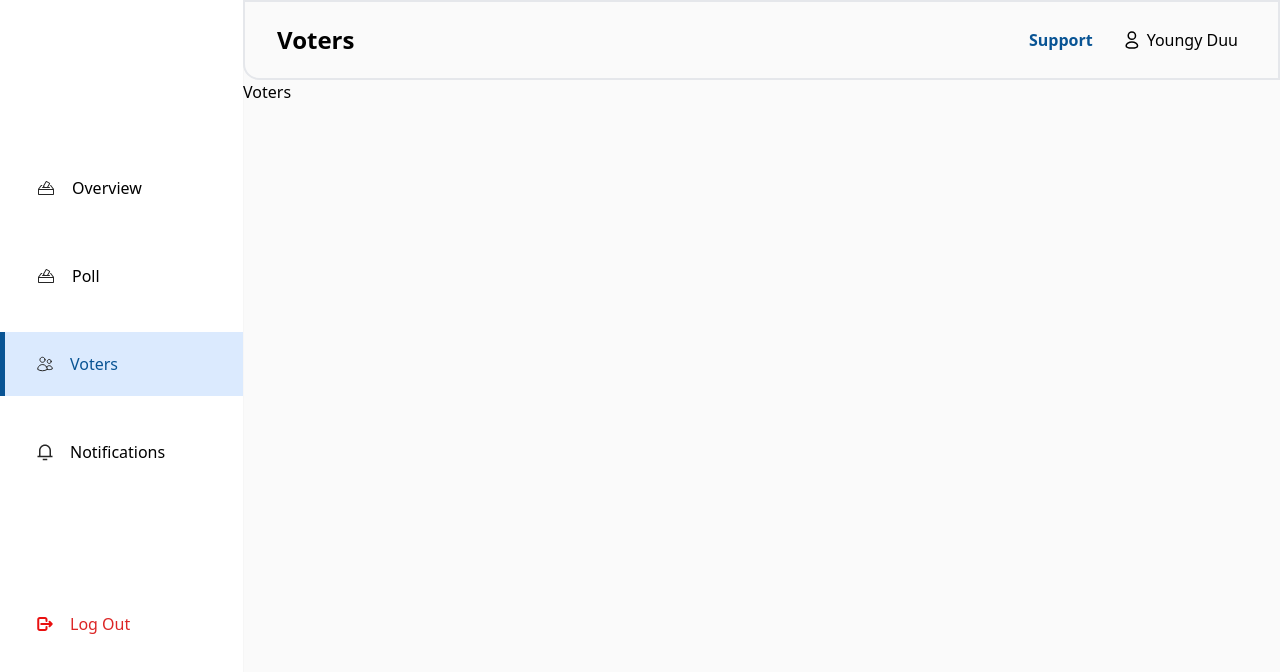
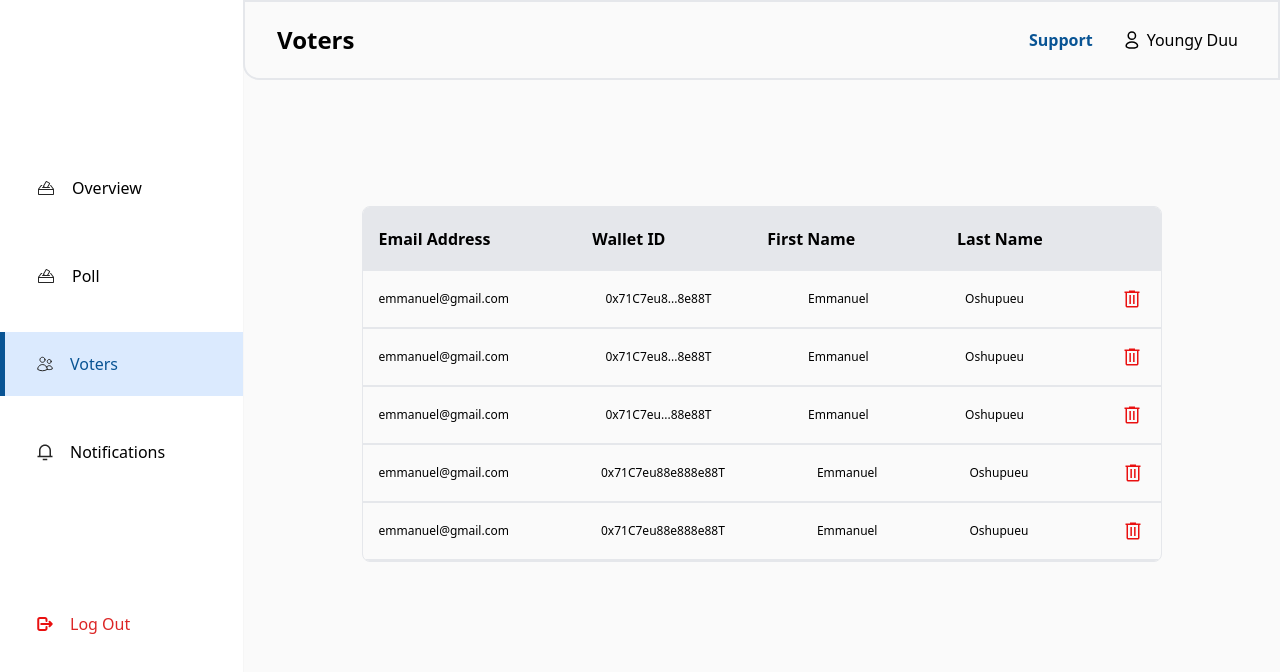
Before and after one commit to theblackjessy/Doravet, a Next.js app: page /dashboard/voters in a window 1280 px wide. Shown: the top 672 px of the page. Built offline with nearby package versions, Linux system fonts and the light colour scheme.

Commit message:
voters page

```diff
--- a/package.json
+++ b/package.json
@@ -12,7 +12,8 @@
     "classnames": "^2.3.2",
     "next": "13.5.4",
     "react": "^18",
-    "react-dom": "^18"
+    "react-dom": "^18",
+    "react-hook-form": "^7.47.0"
   },
   "devDependencies": {
     "autoprefixer": "^10",
--- /dev/null
+++ b/public/dashboard/icons/Delete.js
@@ -0,0 +1,16 @@
+import React from 'react'
+
+const Delete = ({ handleClick }) => {
+  return (
+    <p onClick={handleClick}>
+      <svg width="24" height="24" viewBox="0 0 24 24" fill="none" xmlns="http://www.w3.org/2000/svg">
+        <g id="delete_FILL0_wght300_GRAD0_opsz24 1">
+          <path id="Vector" d="M7.3077 20.5C6.80898 20.5 6.38302 20.3234 6.02982 19.9702C5.67661 19.617 5.5 19.191 5.5 18.6923V6.00005H4.5V4.50008H8.99997V3.61548H15V4.50008H19.5V6.00005H18.5V18.6923C18.5 19.1975 18.325 19.625 17.975 19.975C17.625 20.325 17.1974 20.5 16.6922 20.5H7.3077ZM17 6.00005H6.99997V18.6923C6.99997 18.7821 7.02883 18.8558 7.08652 18.9135C7.14422 18.9712 7.21795 19.0001 7.3077 19.0001H16.6922C16.7692 19.0001 16.8397 18.968 16.9038 18.9039C16.9679 18.8398 17 18.7693 17 18.6923V6.00005ZM9.40385 17.0001H10.9038V8.00005H9.40385V17.0001ZM13.0961 17.0001H14.5961V8.00005H13.0961V17.0001Z" fill="#E91010" />
+        </g>
+      </svg>
+    </p>
+
+  )
+}
+
+export default Delete
--- /dev/null
+++ b/public/dashboard/overview/addPoll.js
@@ -0,0 +1,14 @@
+import React from 'react'
+
+const AddPoll = () => {
+  return (
+    <div className='my-8'>
+      <svg width="48" height="42" viewBox="0 0 48 42" fill="none" xmlns="http://www.w3.org/2000/svg">
+        <path id="Vector" d="M0 27V24H21V27H0ZM0 15V12H33V15H0ZM0 3V0H33V3H0ZM24.6923 42V35.3711L40.6904 19.4481C40.9866 19.152 41.2921 18.952 41.6071 18.8481C41.922 18.7443 42.237 18.6923 42.5519 18.6923C42.8955 18.6923 43.2332 18.7568 43.5648 18.8856C43.8964 19.0145 44.1979 19.2077 44.4692 19.4654L47.2442 22.2981C47.4904 22.5943 47.6779 22.9019 47.8067 23.2211C47.9356 23.5404 48 23.8596 48 24.1789C48 24.4981 47.9385 24.8202 47.8154 25.1452C47.6923 25.4702 47.5019 25.7808 47.2442 26.077L31.3212 42H24.6923ZM27.3461 39.3461H30.1961L40.5981 28.927L39.1904 27.502L37.8231 26.0366L27.3461 36.4961V39.3461ZM39.1904 27.502L37.8231 26.0366L40.5981 28.927L39.1904 27.502Z" fill="#262626" />
+      </svg>
+
+    </div>
+  )
+}
+
+export default AddPoll
--- a/src/components/DummyData.js
+++ b/src/components/DummyData.js
@@ -3,6 +3,7 @@ import Overview from "../../public/dashboard/icons/Overview"
 import Voters from "../../public/dashboard/icons/Voters"
 import Notification from "../../public/dashboard/icons/Notification"
 import Logout from "../../public/dashboard/icons/Logout"
+import Delete from "../../public/dashboard/icons/Delete"
 
 export const SidebarData = [
   {
@@ -29,5 +30,42 @@ export const SidebarData = [
     url: "/notifications"
   },
 
+]
 
+export const TableData = [
+  {
+    email: "emmanuel@gmail.com",
+    walletid: "0x71C7eu8...8e88T",
+    firstName: "Emmanuel",
+    lastName: "Oshupueu",
+    icon: <Delete />
+  },
+  {
+    email: "emmanuel@gmail.com",
+    walletid: "0x71C7eu8...8e88T",
+    firstName: "Emmanuel",
+    lastName: "Oshupueu",
+    icon: <Delete />
+  },
+  {
+    email: "emmanuel@gmail.com",
+    walletid: "0x71C7eu...88e88T",
+    firstName: "Emmanuel",
+    lastName: "Oshupueu",
+    icon: <Delete />
+  },
+  {
+    email: "emmanuel@gmail.com",
+    walletid: "0x71C7eu88e888e88T",
+    firstName: "Emmanuel",
+    lastName: "Oshupueu",
+    icon: <Delete />
+  },
+  {
+    email: "emmanuel@gmail.com",
+    walletid: "0x71C7eu88e888e88T",
+    firstName: "Emmanuel",
+    lastName: "Oshupueu",
+    icon: <Delete />
+  }
 ]
--- a/src/components/dashboard/layout/layout.js
+++ b/src/components/dashboard/layout/layout.js
@@ -15,11 +15,13 @@ const DashboardLayout = ({ children }) => {
   const navTitle = SidebarData.filter((route) => route?.url.toLowerCase() === currentRoute?.toLowerCase())[0]
 
   return (
-    <main className={`flex h-screen bg-[#FAFAFA]`}>
+    <main className={`flex h-screen bg-[#FAFAFA] `}>
       <Sidebar navItem={SidebarData} currentRoute={currentRoute} />
-      <section className='w-full'>
+      <section className='w-full overflow-hidden'>
         <Header navTitle={navTitle} />
-        {children}
+        <article className='p-6 overflow-y-scroll'>
+          {children}
+        </article>
       </section>
     </main>
   )
--- /dev/null
+++ b/src/components/dashboard/overview/createPoll.js
@@ -0,0 +1,20 @@
+import React from 'react'
+import AddPoll from '../../../../public/dashboard/overview/addPoll'
+import Button from '@/components/form/Button'
+
+const CreatePoll = ({ createPoll }) => {
+  return (
+    <aside className='h-[70vh]  justify-center items-center flex '>
+      <div className='md:w-[400px] py-8 flex flex-col items-center rounded-lg border'>
+        <AddPoll />
+        <p className='text-center mx-6 my-4'>
+          <span className='block'> Welcome Youngy, lets get started.</span>
+          <span className='block'>Create a poll</span>
+        </p>
+        <Button handleClick={createPoll} text={'Create Poll'} style='text-white w-[200px] my-4' />
+      </div>
+    </aside>
+  )
+}
+
+export default CreatePoll
--- /dev/null
+++ b/src/components/dashboard/overview/pollForm.js
@@ -0,0 +1,65 @@
+import Button from '@/components/form/Button'
+import TextInput from '@/components/form/TextInput'
+import React from 'react'
+import { useFieldArray, useForm } from 'react-hook-form';
+
+const PollForm = () => {
+
+  const { control, register, formState, handleSubmit } = useForm({
+    defaultValues: {
+      Question: '',
+      Options: [
+        {
+          values: [{ option: '', id: "" }]
+        }
+      ]
+    },
+  });
+  const { fields, append, prepend, remove, swap, move, insert } = useFieldArray({
+    control,
+    name: "Questions",
+  });
+
+  console.log(fields)
+  return (
+    <aside className='justify-center mt-10 flex mb-[130px]'>
+      <form className='md:w-[500px] flex flex-col  '>
+        <section className='rounded-lg border p-4 bg-white my-4'>
+          <TextInput label={'Title'} placeholder={'e.g Headies Award,Presidential Election'} type={'text'} />
+          <TextInput label={'Description'} placeholder={'Describe what the poll is about'} type={'text'} />
+          <div className='flex justify-between items-center  w-full gap-4'>
+            <TextInput label={'Start Date'} placeholder={'Describe what the poll is about'} type={'text'} />
+            <TextInput label={'End date'} placeholder={'Describe what the poll is about'} type={'text'} />
+          </div>
+        </section>
+        <section className='rounded-lg border p-4 bg-white my-4'>
+
+          {fields.map((field, index) => (
+            <>
+              <input
+                key={field.id}
+                placeholder={`Options ${index + 1}`}
+                className='w-full py-3 border border-gray-300 px-3 text-[12px] my-2 rounded-md capitalize'
+                {...register(`field.Options.${index}`)}
+              />
+              {
+                fields.length - 1 === index && (
+                  <>
+                    <p onClick={() => append({ option: "my name", id: 1 })}>Add Option</p>
+                    {index > 0 && (<p onClick={() => remove(index)}>Remove Option</p>)}
+                  </>
+                )
+              }
+            </>
+          ))}
+        </section>
+        <section className='rounded-lg border p-4 bg-white flex justify-between items-center gap-10'>
+          <Button text={'Add Question'} />
+          <Button text={'Launch Poll'} />
+        </section>
+      </form>
+    </aside>
+  )
+}
+
+export default PollForm
--- a/src/components/form/Button.js
+++ b/src/components/form/Button.js
@@ -1,9 +1,15 @@
 import React from 'react'
 import cls from 'classnames'
 
-const Button = ({ text, style = "w-full bg-[#095494] text-white" }) => {
+const colors = {
+  primary: '#095494',
+  secondary: 'red',
+  white: "#fff"
+}
+
+const Button = ({ text, style = "w-full text-white", bg = "primary", handleClick }) => {
   return (
-    <button className={cls('text-center  block rounded-md py-3 px-4 my-2', style)}>{text}</button>
+    <button type='button' onClick={handleClick} className={cls(`text-center cursor-pointer block rounded-md py-3 px-4 my-2 bg-[${colors[bg]}] `, style)}>{text}</button>
 
   )
 }
--- /dev/null
+++ b/src/components/modal/index.js
@@ -0,0 +1,20 @@
+import React from 'react'
+import styles from './modal.module.css'
+
+const Modal = ({ open, handleModalClose, children }) => {
+  return (
+    open && (
+      <>
+        <section className={styles.modal_wrapper}>
+
+        </section>
+        <div className={styles.modal}>
+          <p className='text-right p-3 m-2 text-[20px]' onClick={handleModalClose}>x</p>
+          {children}
+        </div>
+      </>
+    )
+  )
+}
+
+export default Modal
--- /dev/null
+++ b/src/components/modal/modal.module.css
@@ -0,0 +1,19 @@
+.modal {
+  @apply w-[500px] z-10 rounded-lg fixed bg-white overflow-hidden top-1/2 left-1/2 -translate-x-1/2 -translate-y-1/2;
+}
+
+/* .modal::after {
+  position: absolute;
+  width: 100vw;
+  height: 100%;
+  background-color: black;
+  content: '';
+  top: 0;
+  left: 0;
+  opacity: 0.4;
+  z-index: -1;
+} */
+
+.modal_wrapper {
+  @apply absolute w-screen h-screen bg-black z-10 opacity-60  top-0 left-0;
+}
--- a/src/pages/dashboard/overview.js
+++ b/src/pages/dashboard/overview.js
@@ -1,10 +1,35 @@
 import DashboardLayout from '@/components/dashboard/layout/layout'
-import React from 'react'
+import Button from '@/components/form/Button'
+import React, { useState } from 'react'
+import AddPoll from '../../../public/dashboard/overview/addPoll'
+import CreatePoll from '@/components/dashboard/overview/createPoll'
+import PollForm from '@/components/dashboard/overview/pollForm'
+
+
+const pollData = [
+
+]
 
 const Dashboard = () => {
+  const [polls, setPolls] = useState(pollData);
+  const [createPoll, setCreatePoll] = useState(false)
+
+  const handleCreatePoll = () => {
+    console.log("flip switched")
+    setCreatePoll(prev => !prev)
+  }
   return (
-    <div>Dashboard page
-    </div>
+    <section className='w-full h-screen overflow-y-scroll'>
+      {
+        !createPoll ? (
+          <aside>
+            {polls.length < 1 ? (<CreatePoll createPoll={handleCreatePoll} />) : (<aside>start creating poll </aside>)}
+          </aside>
+        ) : (
+          <PollForm />
+        )
+      }
+    </section>
   )
 }
 
@@ -17,3 +42,8 @@ Dashboard.getLayout = function getLayout(page) {
   )
 }
 export default Dashboard
+
+
+// body::-webkit-scrollbar{
+//   display: none;
+// }
--- a/src/pages/dashboard/voters.js
+++ b/src/pages/dashboard/voters.js
@@ -1,9 +1,46 @@
+import { TableData } from '@/components/DummyData'
 import DashboardLayout from '@/components/dashboard/layout/layout'
-import React from 'react'
+import React, { useState } from 'react'
+import Delete from '../../../public/dashboard/icons/Delete'
+import Modal from '@/components/modal'
 
 const Voters = () => {
+  const [open, setOpen] = useState(false);
+
+  const handleClose = () => setOpen(false)
+  const handleDeleteClick = (data) => {
+    setOpen(true)
+    console.log(data)
+  }
+
   return (
-    <div>Voters</div>
+    <>
+      <section className=' mx-auto  h-[70vh] flex justify-center items-center'>
+        <article className='w-[800px] border rounded-lg overflow-hidden'>
+          <aside className='flex justify-between py-5 bg-gray-200 text-blackpy-5 font-bold px-4'>
+            <h3>Email Address</h3>
+            <h3>Wallet ID</h3>
+            <h3>First Name </h3>
+            <h3>Last Name </h3>
+            <h3></h3>
+          </aside>
+          <aside className='' >
+            {
+              TableData.map((data, index) => (
+                <div key={index} className='flex text-[12px] justify-between items-center border-b-2 p-4'>
+                  <p className=''>{data.email}</p>
+                  <p className=''>{data.walletid}</p>
+                  <p className=''>{data.firstName}</p>
+                  <p className=''>{data.lastName}</p>
+                  <Delete handleClick={() => handleDeleteClick(data)} />
+                </div>
+              ))
+            }
+          </aside>
+        </article>
+      </section>
+      <Modal open={open} handleModalClose={handleClose} />
+    </>
   )
 }
 
```
Also changed, not shown: 1 other file (tests, documents, lock files or other folders).
